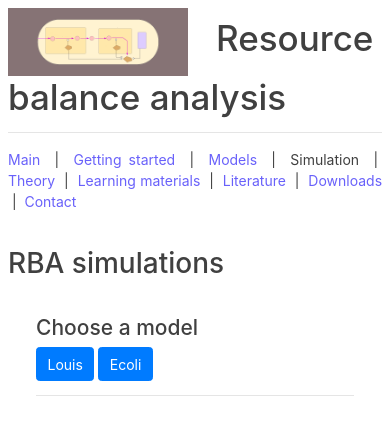
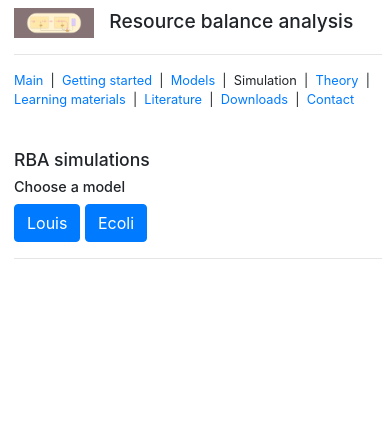
Before and after one commit to tlubitz/rba, a Django app: page /simulator/ in a window 390 px wide. Shown: the top 435 px of the page. Run offline with Django 3.2, Linux system fonts and the light colour scheme; some libraries are stand-ins or nearby versions.

Commit message:
mobile css

```diff
--- a/simulator/static/css/styles.css
+++ b/simulator/static/css/styles.css
@@ -1,4 +1,66 @@
-@media only screen and (min-width: 320px) {
+
+@media screen and (max-width: 767px) {
+    body {
+        margin-left:6px;
+    }
+
+    .content {
+        margin:8px;
+    }
+
+    td.thirdth {
+        font-size:0.7em;
+        line-height:1.1em;
+        vertical-align:top;
+    }
+
+    p {
+        font-size:0.8em;
+    }
+
+    .pp {
+        font-size:0.8em;
+    }
+
+    .noresize {
+        font-size:1em;
+    }
+
+    .logoresize {
+        width:80px;
+    }
+
+    .imageresize {
+        width:160px;
+    }
+
+    td {
+        font-size:0.8em;
+    }
+
+    li {
+        font-size:0.8em;
+    }
+
+    h1 {
+        font-size:1.2em;
+    }
+
+    h2 {
+        font-size:1.1em;
+    }
+
+    h3 {
+        font-size:1.0em;
+    }
+
+    h4 {
+        font-size:0.9em;
+    }
+}
+
+
+@media only screen and (min-width: 768px) {
     html {
         font-size: 14px;
         font-family: Arial, sans-serif;
```
